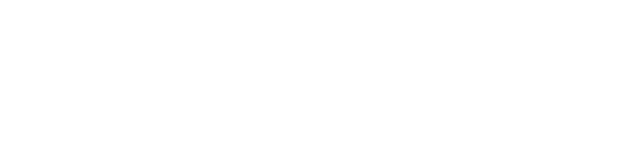
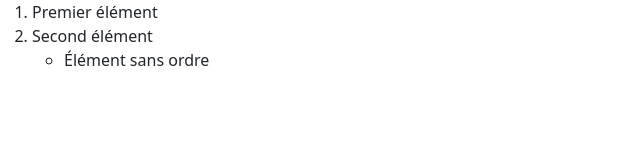
Before and after one commit to Mahmoud-Barry/JQuery, a plain HTML site: page index.html in a window 1280 px wide. Shown: the whole page, without its empty margins (0-640 px from the left). Drawn offline with nearby package versions, Linux system fonts and the light colour scheme.

Commit message:
séléctionner des éléments

```diff
--- a/index.html
+++ b/index.html
@@ -6,15 +6,20 @@
     <meta name="viewport" content="width=device-width, initial-scale=1.0">
     <link href="https://cdn.jsdelivr.net/npm/bootstrap@5.0.0-beta2/dist/css/bootstrap.min.css" rel="stylesheet" integrity="sha384-BmbxuPwQa2lc/FVzBcNJ7UAyJxM6wuqIj61tLrc4wSX0szH/Ev+nYRRuWlolflfl" crossorigin="anonymous">
 
-    <title>Document</title>
+    <title>Jquery</title>
 </head>
 <body>
-
-
-
+    <ol>
+        <li>Premier élément</li> <!-- sélectionné -->
+        <li>Second élément</li> <!-- sélectionné -->
+        <ul>
+            <li>Élément sans ordre</li> <!-- sélectionné -->
+        </ul>
+    </ol>
 
 
     <script src="https://cdn.jsdelivr.net/npm/bootstrap@5.0.0-beta2/dist/js/bootstrap.bundle.min.js" integrity="sha384-b5kHyXgcpbZJO/tY9Ul7kGkf1S0CWuKcCD38l8YkeH8z8QjE0GmW1gYU5S9FOnJ0" crossorigin="anonymous"></script>
     <script src="//code.jquery.com/jquery-1.12.0.min.js"></script>
+    <script src="jquery.js"></script>
 </body>
 </html>
--- a/jquery.js
+++ b/jquery.js
@@ -0,0 +1 @@
+$("ol li").addClass("test");
```
